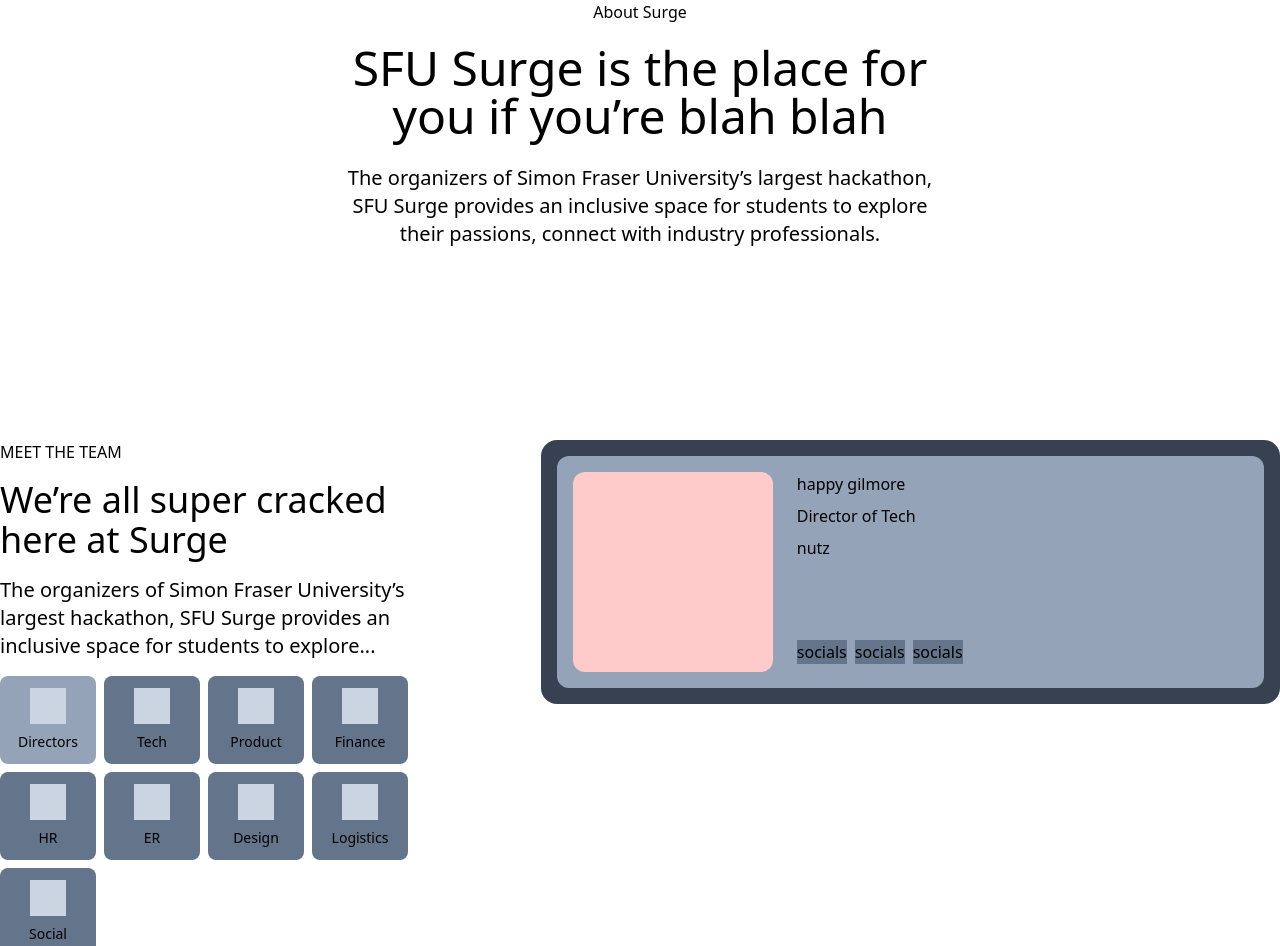
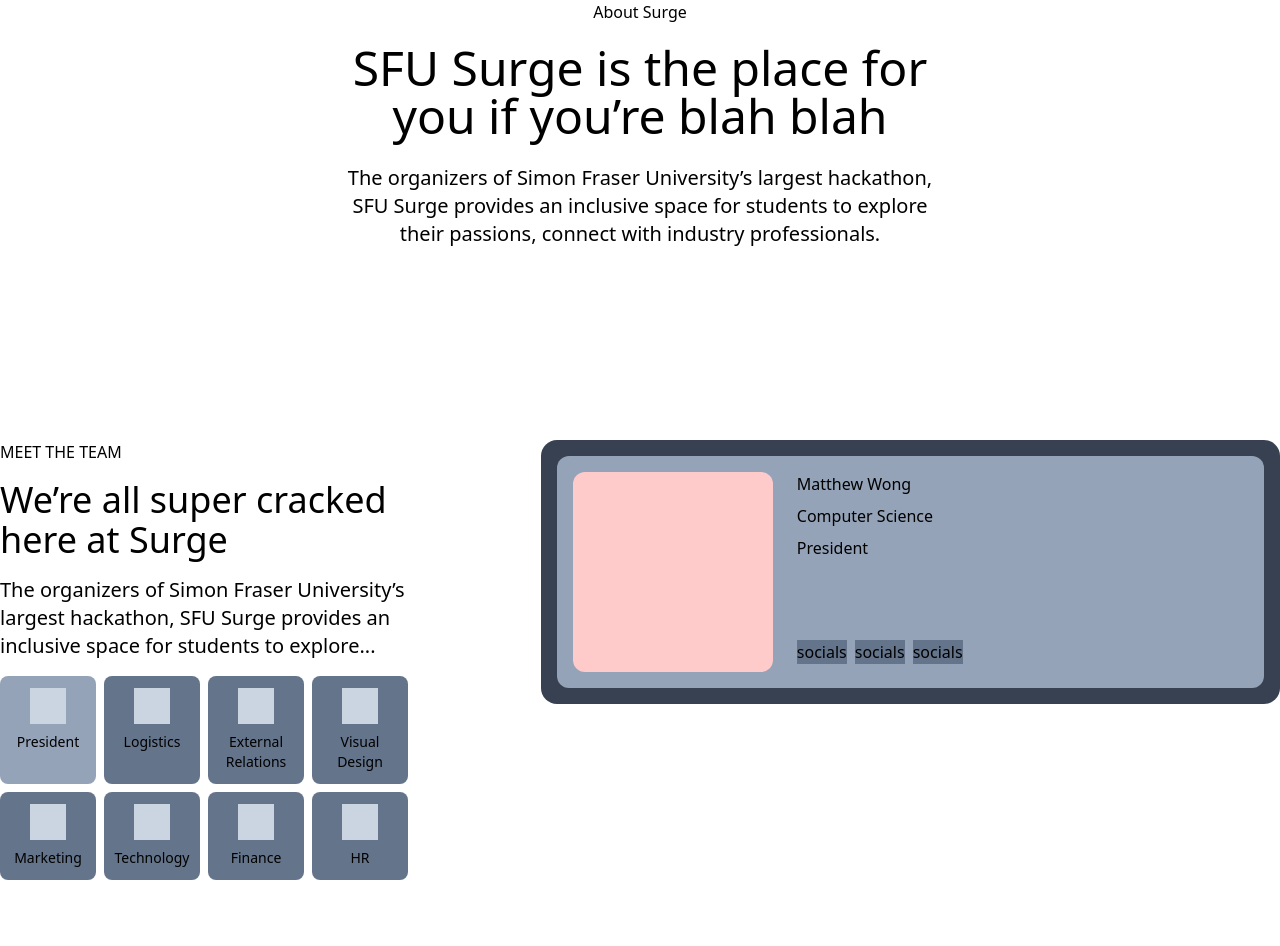
Before and after one commit to sfusurge/surge_website, a Next.js app: page /about in a window 1280 px wide. Shown: the top 946 px of the page. Built offline with nearby package versions, Linux system fonts and the light colour scheme.

Commit message:
switched to json format for team info
remember to add photo paths later

```diff
--- /dev/null
+++ b/src/app/about/data.json
@@ -0,0 +1,296 @@
+[
+    {
+      "id": "1",
+      "name": "Matthew Wong",
+      "position": "President",
+      "major": "Computer Science",
+      "team": "President"
+    },
+    {
+      "id": "2",
+      "name": "Maria Zia",
+      "position": "Co-Director\nof Logistics",
+      "major": "Computer Science",
+      "team": "Logistics"
+    },
+    {
+      "id": "3",
+      "name": "Brian Rahadi",
+      "position": "Co-Director\nof Logistics",
+      "major": "Software Systems",
+      "team": "Logistics"
+    },
+    {
+      "id": "4",
+      "name": "Brian Wang",
+      "position": "Logistics Coordinator",
+      "major": "Business",
+      "team": "Logistics"
+    },
+    {
+      "id": "5",
+      "name": "Rasya Hadaayaa",
+      "position": "Logistics Coordinator",
+      "major": "Business",
+      "team": "Logistics"
+    },
+    {
+      "id": "6",
+      "name": "Christine Vu",
+      "position": "Logistics Coordinator",
+      "major": "Business",
+      "team": "Logistics"
+    },
+    {
+      "id": "7",
+      "name": "Emily Ko",
+      "position": "Logistics Coordinator",
+      "major": "Business",
+      "team": "Logistics"
+    },
+    {
+      "id": "8",
+      "name": "Angela Lim",
+      "position": "Logistics Coordinator",
+      "major": "Business",
+      "team": "Logistics"
+    },
+    {
+      "id": "9",
+      "name": "Fady Nasr",
+      "position": "Logistics Coordinator",
+      "major": "Computer Science",
+      "team": "Logistics"
+    },
+    {
+      "id": "10",
+      "name": "Alex Mei",
+      "position": "Logistics Coordinator",
+      "major": "Computer Science",
+      "team": "Logistics"
+    },
+    {
+      "id": "11",
+      "name": "Paul Lee",
+      "position": "Co-Director of External Relations",
+      "major": "Business (MIS and Operations)",
+      "team": "External Relations"
+    },
+    {
+      "id": "12",
+      "name": "Michael Tran",
+      "position": "External Relations Coordinator",
+      "major": "Computing Science",
+      "team": "External Relations"
+    },
+    {
+      "id": "13",
+      "name": "Keyaan Vegdani",
+      "position": "Director of Visual Design",
+      "major": "Interactive Art and Technology Business Joint major",
+      "team": "Visual Design"
+    },
+    {
+      "id": "14",
+      "name": "Arriyan Ali",
+      "position": "Visual Design Coordinator",
+      "major": "SIAT (Interactive Arts and Technology)",
+      "team": "Visual Design"
+    },
+    {
+      "id": "15",
+      "name": "Natalie Kayda",
+      "position": "Visual Design Coordinator",
+      "major": "IAT major, CS Minor",
+      "team": "Visual Design"
+    },
+    {
+      "id": "16",
+      "name": "Angela Shen",
+      "position": "Visual Design Coordinator",
+      "major": "CMNS Joint IAT",
+      "team": "Visual Design"
+    },
+    {
+      "id": "17",
+      "name": "Tinay Yernazarova",
+      "position": "Visual Design Coordinator",
+      "major": "Business",
+      "team": "Visual Design"
+    },
+    {
+      "id": "18",
+      "name": "Yifei Wang",
+      "position": "Visual Design Coordinator",
+      "major": "Interactive Arts and Technology",
+      "team": "Visual Design"
+    },
+    {
+      "id": "19",
+      "name": "Kaia Do",
+      "position": "Director of Marketing",
+      "major": "Business",
+      "team": "Marketing"
+    },
+    {
+      "id": "20",
+      "name": "Kylie Seto",
+      "position": "Technology team - Project Manager",
+      "major": "Business",
+      "team": "Marketing"
+    },
+    {
+      "id": "21",
+      "name": "Sabina Yelyubayeva",
+      "position": "Social Media Coordinator",
+      "major": "major: Communication Minor: Print & Digital Publishing",
+      "team": "Marketing"
+    },
+    {
+      "id": "22",
+      "name": "Josie Trinh",
+      "position": "Social Media Coordinator",
+      "major": "Business",
+      "team": "Marketing"
+    },
+    {
+      "id": "23",
+      "name": "Mackenzie Scholz",
+      "position": "Photgrapher/videographer",
+      "major": "SIAT",
+      "team": "Marketing"
+    },
+    {
+      "id": "24",
+      "name": "Nafisha Djamalus",
+      "position": "Video Editor",
+      "major": "IAT",
+      "team": "Marketing"
+    },
+    {
+      "id": "25",
+      "name": "Christopher Fong",
+      "position": "Co-Director of Technology",
+      "major": "Computing Science",
+      "team": "Technology"
+    },
+    {
+      "id": "26",
+      "name": "Kevin Shi",
+      "position": "Developer",
+      "major": "Computing Science",
+      "team": "Technology"
+    },
+    {
+      "id": "27",
+      "name": "Brendan Shen",
+      "position": "Developer",
+      "major": "Computing Science and Business Joint major",
+      "team": "Technology"
+    },
+    {
+      "id": "28",
+      "name": "Jenna Lee",
+      "position": "Developer",
+      "major": "Computing Science",
+      "team": "Technology"
+    },
+    {
+      "id": "29",
+      "name": "Ayana Hussain",
+      "position": "Developer",
+      "major": "Computing Science",
+      "team": "Technology"
+    },
+    {
+      "id": "30",
+      "name": "Christina Raganit",
+      "position": "Co-Director of Technology",
+      "major": "Interactive Arts and Technology",
+      "team": "Technology"
+    },
+    {
+      "id": "31",
+      "name": "Celine",
+      "position": "Product Design team",
+      "major": "Interactive Arts and Technology",
+      "team": "Technology"
+    },
+    {
+      "id": "32",
+      "name": "Kasey Le",
+      "position": "Product Design team",
+      "major": "Interactive Arts and Technology",
+      "team": "Technology"
+    },
+    {
+      "id": "33",
+      "name": "Michael Dresler",
+      "position": "Product Design team",
+      "major": "Interactive Arts and Technology",
+      "team": "Technology"
+    },
+    {
+      "id": "34",
+      "name": "Kelvin Kwan",
+      "position": "Product Design team",
+      "major": "Interactive Arts and Technology",
+      "team": "Technology"
+    },
+    {
+      "id": "35",
+      "name": "Vicky Xu",
+      "position": "Director of Finance",
+      "major": "Business",
+      "team": "Finance"
+    },
+    {
+      "id": "36",
+      "name": "Samiha Raida",
+      "position": "Finance Coordinator",
+      "major" :"",
+      "team": "Finance"
+    },
+    {
+      "id": "37",
+      "name": "Lily Lin",
+      "position": "Finance Coordinator",
+      "major": "Business",
+      "team": "Finance"
+    },
+    {
+      "id": "38",
+      "name": "Rosa Chen",
+      "position": "Finance Coordinator",
+      "major": "Business",
+      "team": "Finance"
+    },
+    {
+      "id": "39",
+      "name": "Johnson Luong",
+      "position": "Finance Coordinator",
+      "major": "Computer Science",
+      "team": "Finance"
+    },
+    {
+      "id": "40",
+      "name": "Alexandra Svoboda",
+      "position": "Director of Human Resources",
+      "major": "Business (Marketing), Minor in SIAT",
+      "team": "HR"
+    },
+    {
+      "id": "41",
+      "name": "Darian Wong",
+      "position": "Human Resources Coordinator",
+      "major": "Math and Computing Science",
+      "team": "HR"
+    },
+    {
+      "id": "42",
+      "name": "Angela Kurian",
+      "position": "Human Resources Coordinator",
+      "major": "Business",
+      "team": "HR"
+    }
+  ]
--- a/src/app/about/page.tsx
+++ b/src/app/about/page.tsx
@@ -2,11 +2,12 @@
 import { useState } from "react";
 import RoleButton from "../../components/RoleButton";
 import TeamCard from "../../components/TeamCard";
-import {teams, teamMembers} from "./teamData"
+import {teams,} from "./teamData";
+import data from "./data.json"
 
 export default function Page() {
 
-  const [activeButton, setActiveButton] = useState<string | null>("Directors");
+  const [activeButton, setActiveButton] = useState<string | null>("President");
 
   const handleClick = (buttonId: string) => {
     setActiveButton(buttonId);
@@ -29,7 +30,7 @@
         </div>
       </section>
 
-      <section className="max-w-[80rem] mx-auto flex flex-col lg:flex-row mt-48 gap-12 overflow-hidden">
+      <section className=" mx-auto flex flex-col lg:flex-row mt-48 gap-12 overflow-hidden">
         <div className="w-full lg:w-[40%]">
           <div className="lg:max-w-[26rem] flex gap-4 flex-col">
             <h2>MEET THE TEAM</h2>
@@ -56,13 +57,13 @@
         </div>
         <div className=" flex flex-col w-full lg:w-[60%]">
           <div className=" flex flex-col bg-gray-700 rounded-2xl p-4 gap-4 transition-all ">
-          {teamMembers.map((member) =>
+          {data.map((member) =>
             activeButton === member.team ? (
               <TeamCard
                 key={member.id}
                 name={member.name}
-                title={member.title}
-                description={member.description}
+                title={member.major}
+                description={member.position}
               />
             ) : null
           )}
--- a/src/app/about/teamData.ts
+++ b/src/app/about/teamData.ts
@@ -3,29 +3,23 @@
     name: string;
   };
 
+
+
+// master list of the current teams. Edit this to add a team. Note if team here is added it must match the number of teams in the "teams" array. I think theres probably a better way to factor that "teams" array so you don't have to ensure the numbers match but I've already spent too much time on this lol. Someone feel free to refactor this if they see a more efficient way.
   const teamNames = [
-    "Directors",
-    "Tech",
-    "Product",
+    "President",
+    "Logistics",
+    "External Relations",
+    "Visual Design",
+    "Marketing",
+    "Technology",
     "Finance",
     "HR",
-    "ER",
-    "Design",
-    "Logistics",
-    "Social Media"
   ] as const;
 
-  type teamName = typeof teamNames[number]
 
-  type teamMember = {
-    id: number;
-    team: teamName
-    name: string;
-    title: string;
-    description: string;
-    photo:string;
-  };
 
+//   for radio buttons to select which team to display
   export const teams: Team[] = [
     { id: 1, name: teamNames[0] },
     { id: 2, name: teamNames[1] },
@@ -35,80 +29,4 @@
     { id: 6, name: teamNames[5] },
     { id: 7, name: teamNames[6] },
     { id: 8, name: teamNames[7] },
-    { id: 9, name: teamNames[8] }
   ];
-
-  export const teamMembers: teamMember[] = [
-    {
-      id: 1,
-      team: "Directors",
-      name: "happy gilmore",
-      title: "Director of Tech",
-      description: "nutz",
-      photo:"url"
-    },
-    {
-      id: 2,
-      team: "Tech",
-      name: "Michael scott",
-      title: "regional manager",
-      description: "nutz",
-      photo:"url"
-    },
-    {
-      id: 3,
-      team: "Tech",
-      name: "Stanley hudson",
-      title: "programmer",
-      description: "nutz",
-      photo:"url"
-    },
-    {
-      id: 4,
-      team: "Design",
-      name: "Adam frost",
-      title: "deez",
-      description: "nutz",
-      photo:"url"
-    },
-    {
-      id: 5,
-      team: "Design",
-      name: "coffee man",
-      title: "deez",
-      description: "nutz",
-      photo:"url"
-    },
-    {
-      id: 6,
-      team: "Logistics",
-      name: "Bubble man",
-      title: "deez",
-      description: "nutz",
-      photo:"url"
-    },
-    {
-      id: 7,
-      team: "Logistics",
-      name: "Table man",
-      title: "deez",
-      description: "nutz",
-      photo:"url"
-    },
-    {
-      id: 8,
-      team: "Logistics",
-      name: "XDDDD",
-      title: "deez",
-      description: "nutz",
-      photo:"url"
-    },
-    {
-      id: 9,
-      team: "Logistics",
-      name: "Dennis Limbo",
-      title: "deez",
-      description: "nutz",
-      photo:"url"
-    },
-  ];
```
